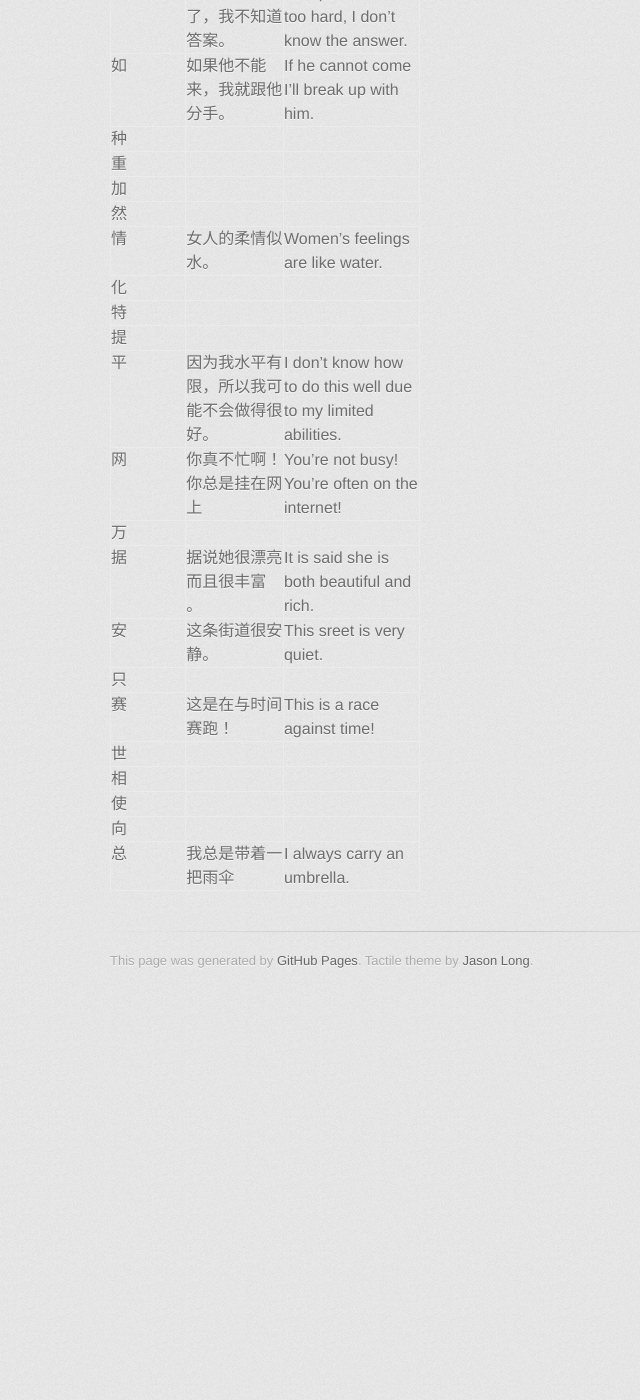
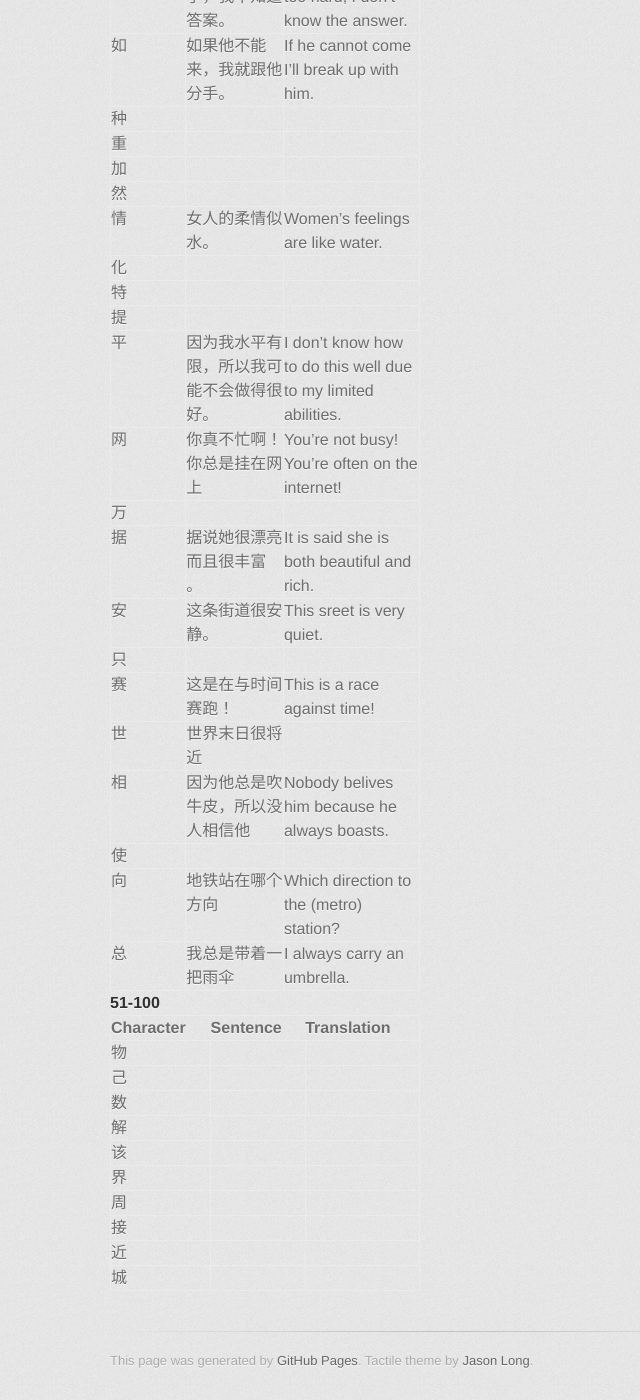
Before and after one commit to axiomiety/axiomiety.github.io, a Jekyll site: the page built from llog/mandarin.markdown, in a window 1280 px wide and 1400 px high, scrolled down 2170 px. Shown: the whole window, without its empty margins (220-860 px from the left). Built offline with Jekyll 4.4.1, drawn with Linux system fonts in a browser that asks for light colours; nearby versions of some CDN libraries; some web fonts are replaced; before the commit the page ends 3170 px from its top, so only the background shows below that.

Commit message:
mandarin

```diff
--- a/llog/mandarin.markdown
+++ b/llog/mandarin.markdown
@@ -70,8 +70,23 @@ Character|Sentence|Translation
 安|这条街道很安静。|This sreet is very quiet.
 只||
 赛|这是在与时间赛跑！|This is a race against time!
-世||
-相||
+世|世界末日很将近|
+相|因为他总是吹牛皮，所以没人相信他|Nobody belives him because he always boasts.
 使||
-向||
+向|地铁站在哪个方向|Which direction to the (metro) station?
 总|我总是带着一把雨伞|I always carry an umbrella.
+
+#### 51-100
+
+Character|Sentence|Translation
+:--------|:-------|:----------
+物||
+己||
+数||
+解||
+该||
+界||
+周||
+接||
+近||
+城||
```
Also changed, not shown: other parts of llog/mandarin.markdown (+1 -1 lines).
